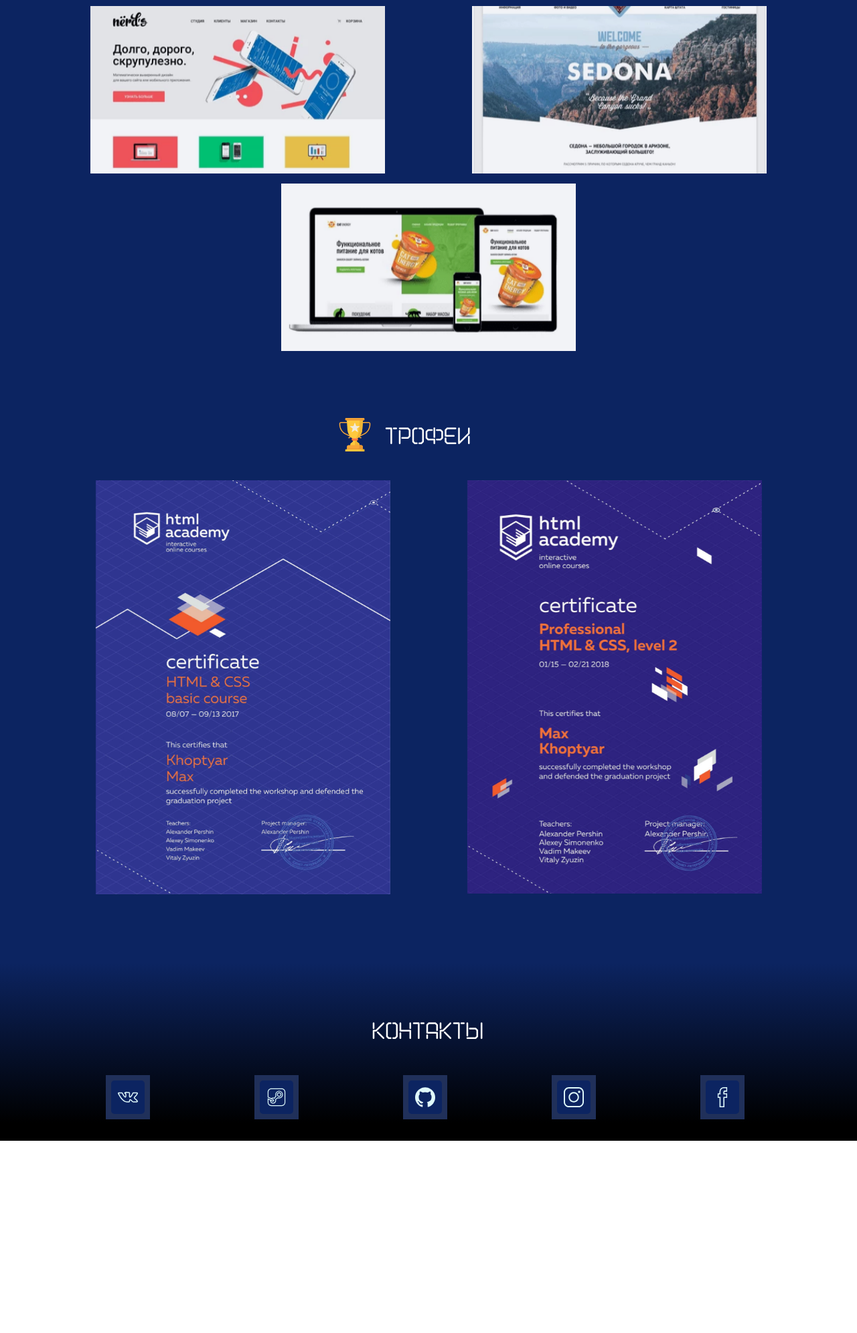
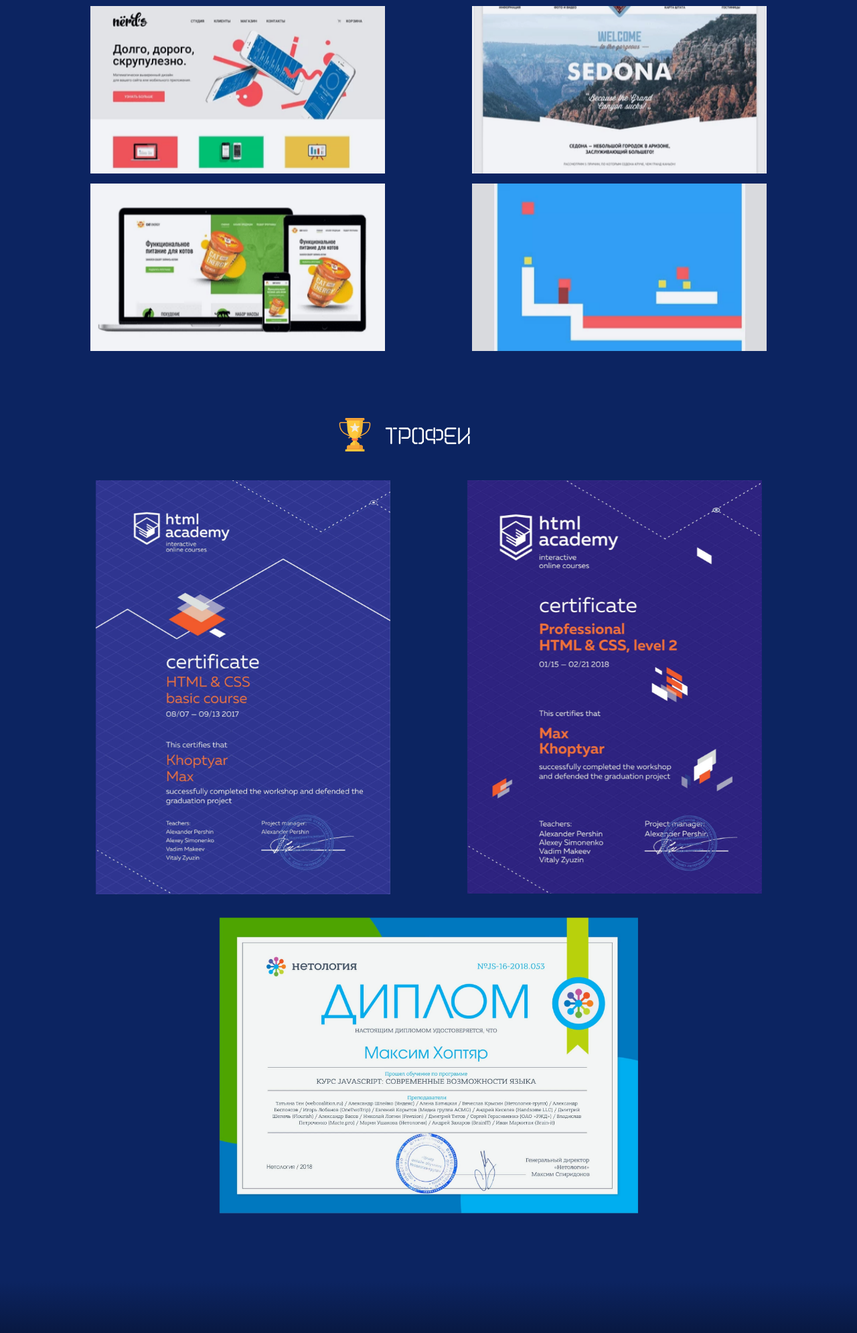
Before and after one commit to skankhunter/skankhunter.github.io, a website: page index.html in a window 1280 px wide. Shown: the part 1923-3913 px from the top of the page at 67% size. Before the commit the page ends 3626 px from the top, so only its background shows below. Drawn offline with nearby package versions, Linux system fonts and the light colour scheme.

Commit message:
Добавил диплом и одну работу

```diff
--- a/css/style.css
+++ b/css/style.css
@@ -649,6 +649,15 @@ figure.effect-apollo:hover p {
 .grid figure:hover .trophies__figcaption {
   top: 100%; }
 
+.grid .netology__item {
+  max-width: 625px; }
+
+.grid .netology__figure {
+  width: 100%; }
+
+.grid figure .netology__figcaption {
+  top: 60%; }
+
 @-webkit-keyframes swing {
   15% {
     -webkit-transform: rotate(60deg);
@@ -699,7 +708,9 @@ figure.effect-apollo:hover p {
   .grid figure .trophies__figcaption {
     padding-top: 8px;
     top: 70%;
-    height: 70px; } }
+    height: 70px; }
+  .grid figure .netology__figcaption {
+    top: 60%; } }
 
 @media (max-width: 370px) {
   .grid .trophies__figcaption h2 {
--- a/index.html
+++ b/index.html
@@ -533,7 +533,19 @@
                     </figcaption>
                 </figure>
             </li>
-
+            <li class="portfolio__item">
+                <figure class="portfolio__figure effect-apollo">
+                    <picture>
+                        <source type="image/webp" srcset="/img/game-250.webp">
+                        <img class="portfolio__img card-img-top" src="img/game-250.jpg" alt="game">
+                    </picture>
+                    <figcaption class="portfolio__figcaption">
+                        <h2>Игра на JS</h2>
+                        <p>Игра-латформер</p>
+                        <a href="https://github.com/skankhunter/netology_game">Посмотреть</a>
+                    </figcaption>
+                </figure>
+            </li>
         </ul>
     </section>
     <section class="trophies">
@@ -567,6 +579,22 @@
                             </picture>
                         </a>
                         <figcaption class="trophies__figcaption">
+                            <h2>HTML&nbsp;&nbsp; Academy&nbsp; &nbsp;lvl 2</h2>
+                            <p>Пройден на 100%</p>
+                        </figcaption>
+                    </figure>
+                </li>
+                <li class="trophies__item netology__item">
+                    <figure class="trophies__figure netology__figure effect-steve">
+                        <a data-fancybox="gallery" href="img/Page3-min.jpg">
+                            <picture>
+                                <source media="(max-width: 768px)" type="image/webp" srcset="/img/Page3-mobile.webp">
+                                <source type="image/webp" srcset="/img/Page3-min.webp">
+                                <source media="(max-width: 768px)" srcset="img/Page3-mobile.jpg">
+                                <img class="trophies__img" src="img/Page3-min.jpg" alt="lvl2">
+                            </picture>
+                        </a>
+                        <figcaption class="trophies__figcaption netology__figcaption">
                             <h2>HTML&nbsp;&nbsp; Academy&nbsp; &nbsp;lvl 2</h2>
                             <p>Пройден на 100%</p>
                         </figcaption>
```
Also changed, not shown: css/style.min.css, img/Page3-min.jpg (added), img/Page3-min.webp (added), img/Page3-mobile.jpg (added), img/Page3-mobile.webp (added), img/Page3.jpg (added), img/Page3.webp (added), img/game-250.jpg (added), img/game-250.png (added), img/game-250.webp (added), img/pepe.webp (added).
